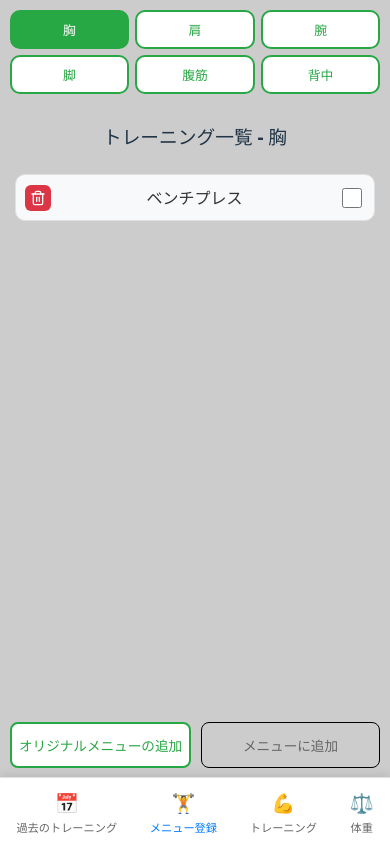
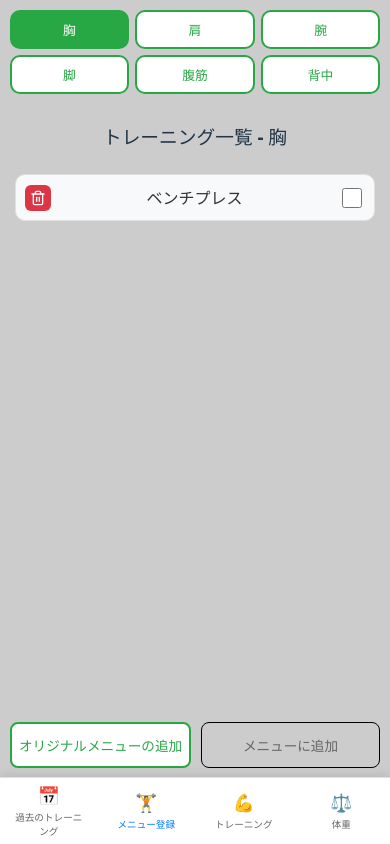
Before and after one commit to BandaiTakumi/massle_app, a React (Vite) app: page / in a window 390 px wide. Built offline with nearby package versions, Linux system fonts and the light colour scheme.

Commit message:
フッターのボタンサイズの調整

```diff
--- a/src/components/layout/Footer.css
+++ b/src/components/layout/Footer.css
@@ -17,16 +17,20 @@
   display: flex;
   flex-direction: column;
   align-items: center;
+  justify-content: center;
   gap: 0.25rem;
-  padding: 0.382rem 1rem;
+  padding: 0.382rem 0.5rem;
   text-decoration: none;
   color: #666;
   transition: color 0.2s;
-  font-size: 0.85rem;
+  font-size: 0.75rem;
+  min-width: 70px;
+  flex: 1;
+  max-width: 100px;
 }
 
 .footer-button span:first-child {
-  font-size: 1.5rem;
+  font-size: 1.4rem;
 }
 
 .footer-button:hover {
@@ -47,12 +51,14 @@
 
   .footer-button {
     gap: 0.15rem;
-    padding: 0.25rem 0.618rem;
-    font-size: 0.75rem;
+    padding: 0.25rem 0.3rem;
+    font-size: 0.65rem;
+    min-width: 60px;
+    max-width: 80px;
   }
 
   .footer-button span:first-child {
-    font-size: 1.3rem;
+    font-size: 1.2rem;
   }
 }
 
@@ -63,11 +69,13 @@
   }
 
   .footer-button {
-    padding: 0.2rem 0.5rem;
-    font-size: 0.7rem;
+    padding: 0.2rem 0.2rem;
+    font-size: 0.6rem;
+    min-width: 50px;
+    max-width: 70px;
   }
 
   .footer-button span:first-child {
-    font-size: 1.2rem;
+    font-size: 1.1rem;
   }
 }
```
